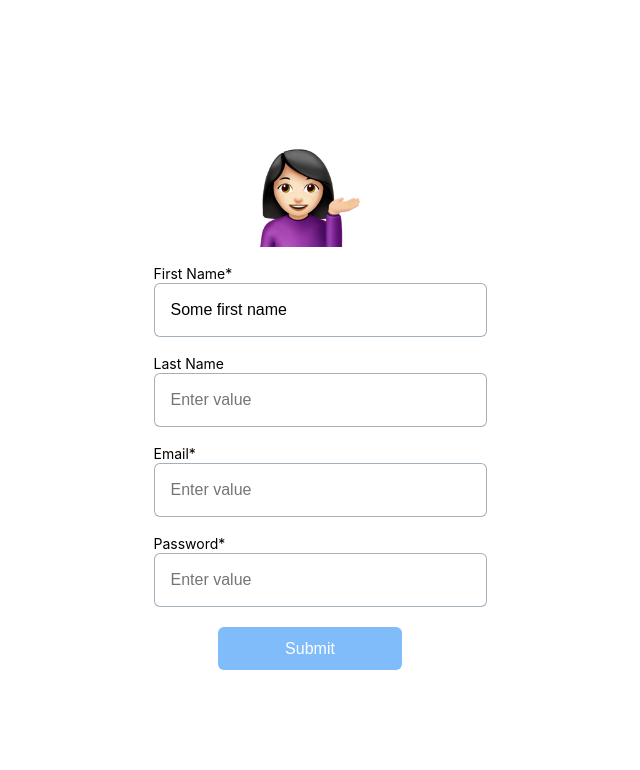
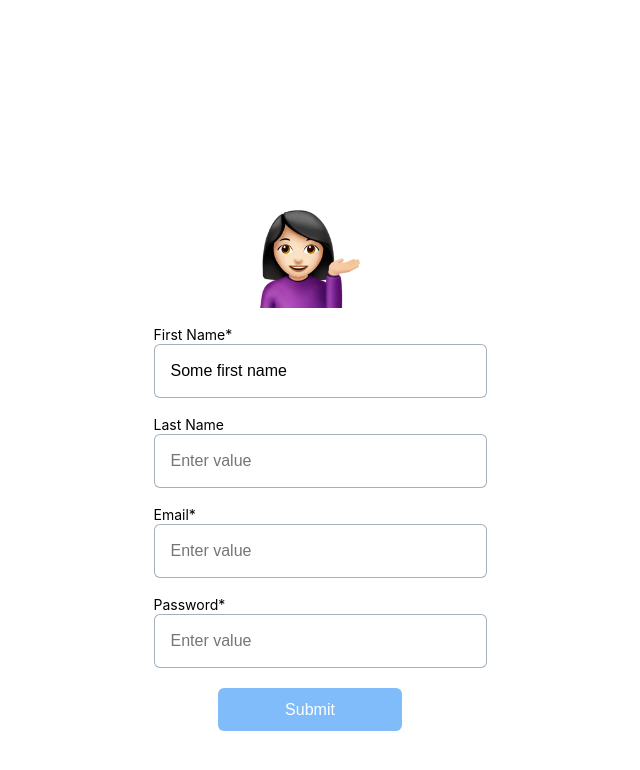
Before and after one commit to autohn/blackshield-test, a React (Vite) app: page / in a window 1280 px wide. Shown: the top 770 px of the page, without its empty margins (330-970 px from the left). Built offline with nearby package versions, Linux system fonts and the light colour scheme.

Commit message:
minor design changes

```diff
--- a/src/App.module.scss
+++ b/src/App.module.scss
@@ -1,10 +1,13 @@
 .app {
+  position: relative;
+  top: 25vh;
+  left: 0px;
   flex-direction: column;
   display: flex;
   justify-content: center;
   align-items: center;
-  height: 100vh;
-  font-family: "Inter";
+  height: auto;
+  font-family: "Inter", sans-serif, -apple-system, BlinkMacSystemFont;
   font-style: normal;
 
   .logo {
--- a/src/App.tsx
+++ b/src/App.tsx
@@ -14,7 +14,6 @@ const App: React.FC = () => {
       defaultValue: "Some first name",
       required: true,
     },
-
     {
       id: "last_name",
       type: "inputText",
--- a/src/UniversalForm.module.scss
+++ b/src/UniversalForm.module.scss
@@ -30,6 +30,7 @@
   }
 
   & .errorMessage {
+    margin-top: 5px;
     color: red;
   }
 }
```
